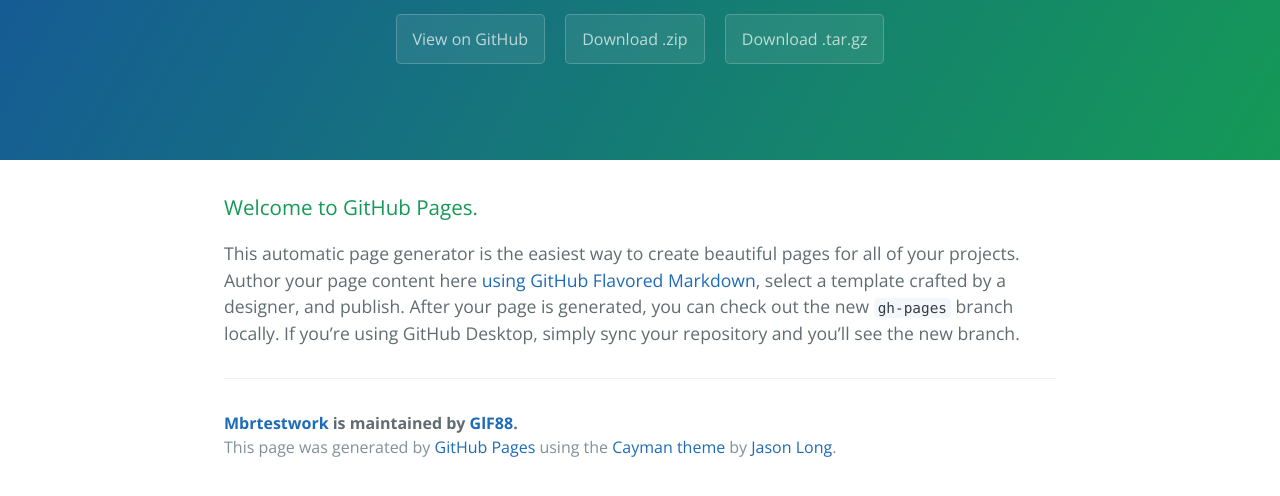
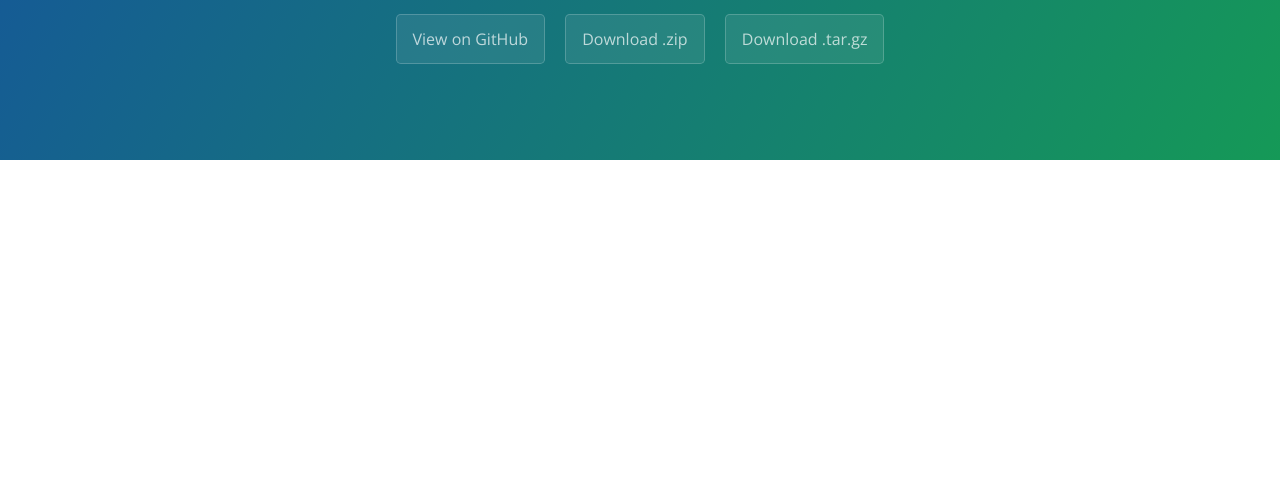
Before and after one commit to GlF88/mbrTestWork, a plain HTML site: page index.html in a window 1280 px wide. Shown: the part 176-672 px from the top of the page. Drawn offline with nearby package versions, Linux system fonts and the light colour scheme.

Commit message:
Update index.html

```diff
--- a/index.html
+++ b/index.html
@@ -16,22 +16,7 @@
       <a href="https://github.com/GlF88/mbrTestWork" class="btn">View on GitHub</a>
       <a href="https://github.com/GlF88/mbrTestWork/zipball/master" class="btn">Download .zip</a>
       <a href="https://github.com/GlF88/mbrTestWork/tarball/master" class="btn">Download .tar.gz</a>
-    </section>
 
-    <section class="main-content">
-      <h3>
-<a id="welcome-to-github-pages" class="anchor" href="#welcome-to-github-pages" aria-hidden="true"><span class="octicon octicon-link"></span></a>Welcome to GitHub Pages.</h3>
-
-<p>This automatic page generator is the easiest way to create beautiful pages for all of your projects. Author your page content here <a href="https://guides.github.com/features/mastering-markdown/">using GitHub Flavored Markdown</a>, select a template crafted by a designer, and publish. After your page is generated, you can check out the new <code>gh-pages</code> branch locally. If you’re using GitHub Desktop, simply sync your repository and you’ll see the new branch.</p>
-</p>
-
-      <footer class="site-footer">
-        <span class="site-footer-owner"><a href="https://github.com/GlF88/mbrTestWork">Mbrtestwork</a> is maintained by <a href="https://github.com/GlF88">GlF88</a>.</span>
-
-        <span class="site-footer-credits">This page was generated by <a href="https://pages.github.com">GitHub Pages</a> using the <a href="https://github.com/jasonlong/cayman-theme">Cayman theme</a> by <a href="https://twitter.com/jasonlong">Jason Long</a>.</span>
-      </footer>
-
-    </section>
 
 
   </body>
```
